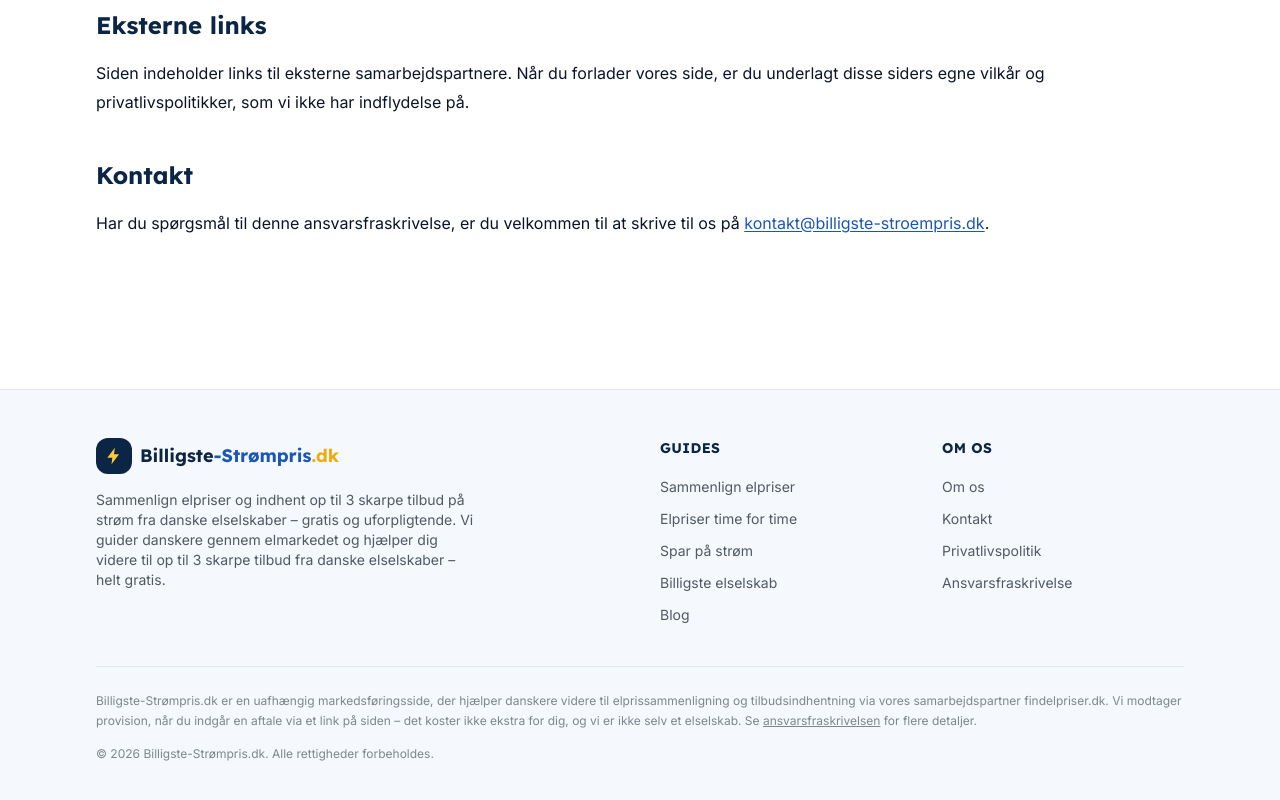
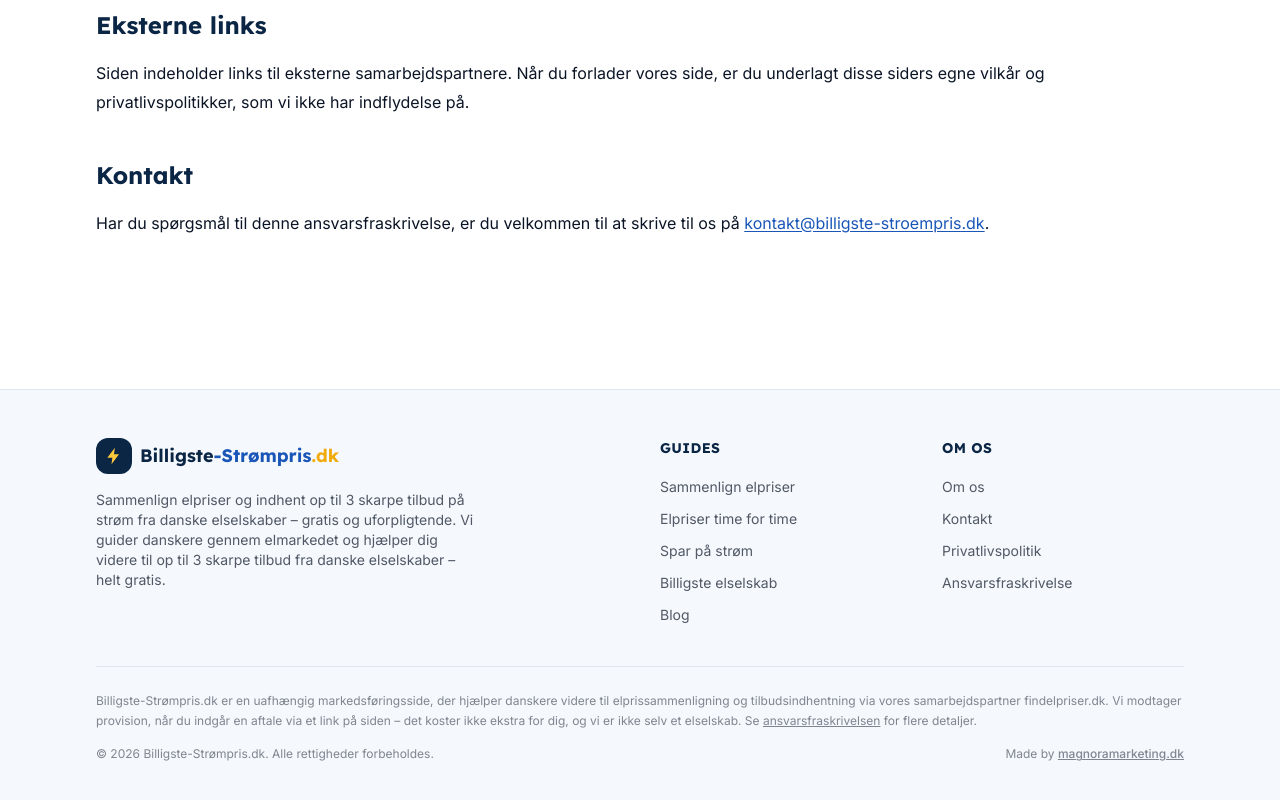
Before and after one commit to MagnoraMarketing/Bedst-stroem-tilbud, a Next.js app: page /ansvarsfraskrivelse in a window 1280 px wide. Shown: the part 987-1787 px from the top of the page. Built offline with nearby package versions, Linux system fonts and the light colour scheme; no server answers.

Commit message:
Add "Made by magnoramarketing.dk" credit to footer

```diff
--- a/src/components/Footer.tsx
+++ b/src/components/Footer.tsx
@@ -68,9 +68,20 @@ export default function Footer() {
             </Link>{" "}
             for flere detaljer.
           </p>
-          <p className="mt-4 text-xs text-foreground/50">
-            © {year} {siteConfig.name}. Alle rettigheder forbeholdes.
-          </p>
+          <div className="mt-4 flex flex-col gap-2 text-xs text-foreground/50 sm:flex-row sm:items-center sm:justify-between">
+            <p>© {year} {siteConfig.name}. Alle rettigheder forbeholdes.</p>
+            <p>
+              Made by{" "}
+              <a
+                href="https://magnoramarketing.dk"
+                target="_blank"
+                rel="noopener"
+                className="font-medium underline hover:text-brand-blue"
+              >
+                magnoramarketing.dk
+              </a>
+            </p>
+          </div>
         </div>
       </Container>
     </footer>
```
